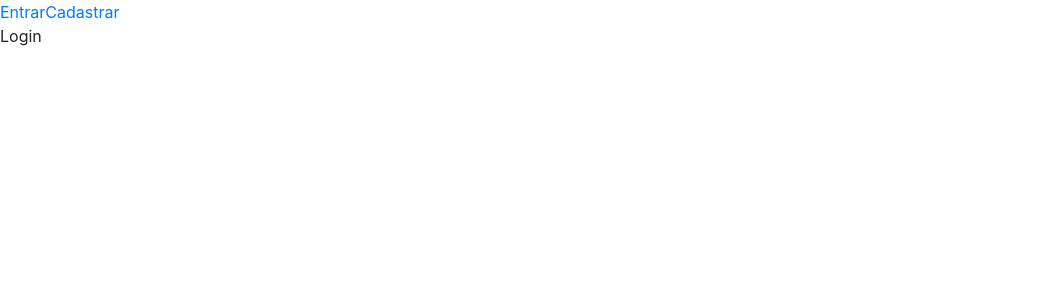
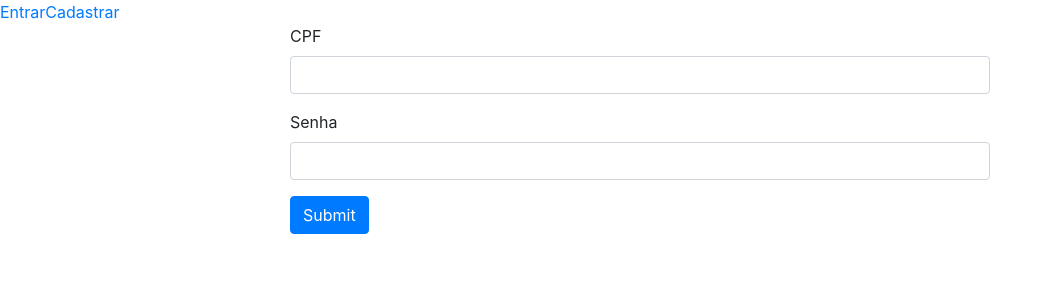
Before and after one commit to grigati/desafio-web, a React (Create React App) app: page /entrar in a window 1280 px wide. Shown: the top 300 px of the page, without its empty margins (0-1052 px from the left). Built offline with nearby package versions, Linux system fonts and the light colour scheme.

Commit message:
Adiciona formulário de login

```diff
--- a/src/Login.js
+++ b/src/Login.js
@@ -1,12 +1,62 @@
 import React from 'react';
+import { solicitarLogin } from './APIUtils';
 
 class Login extends React.Component {
+    constructor(props) {
+        super(props);
+
+        this.handleSubmit = this.handleSubmit.bind(this);
+        this.cpf = React.createRef();
+        this.senha = React.createRef();
+
+        this.state = {
+            erro: null
+        }
+    }
+
+    handleSubmit(event) {
+        event.preventDefault();
+
+        const login = {
+            cpf: this.cpf.current.value,
+            senha: this.senha.current.value
+        }
+
+        solicitarLogin(login)
+        .then(response => {
+            this.props.onEntrarSucesso();
+        })
+        .catch(error => {
+            this.setState({
+                erro: error
+            });
+        });
+      }
+
     render() {
         return (
-              <div>
-                Login
-              </div>
-          );
+            <div className="mx-auto" style={{maxWidth:"700px"}}>
+                <form onSubmit={this.handleSubmit}>
+                    <div className="form-group">
+                        <label htmlFor="exampleInputcpf1">CPF</label>
+                        <input type="text" className="form-control" id="exampleInputcpf1" aria-describedby="cpfHelp" ref={this.cpf} />
+                    </div>
+                    <div className="form-group">
+                        <label htmlFor="exampleInputPassword1">Senha</label>
+                        <input type="password" className="form-control" id="exampleInputPassword1" ref={this.senha} />
+                    </div>
+                    <button type="submit" className="btn btn-primary">Submit</button>
+                </form>
+
+                { this.state.erro ?
+                    <div className="alert alert-danger" role="alert">
+                        Houve um erro ao fazer o login.
+                        { this.state.erro }
+                    </div>
+                  : null
+                }
+            </div>
+        );
     }
 }
 
```
